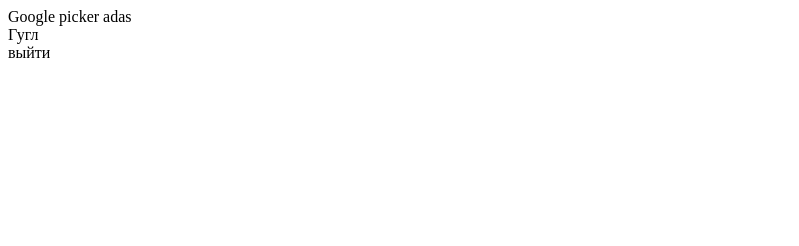
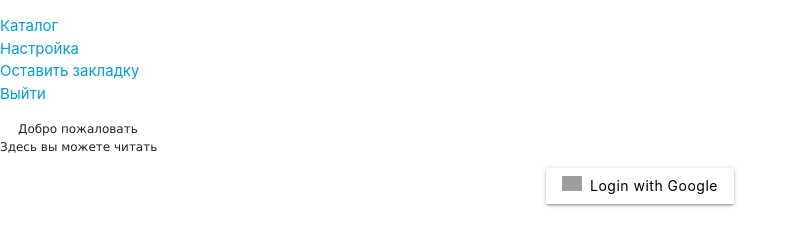
Before and after one commit to stepawka1/reader, a plain HTML site: page index.html in a window 1280 px wide. Shown: the whole page, without its empty margins (0-799 px from the left). Drawn offline with nearby package versions, Linux system fonts and the light colour scheme; grey boxes are pictures that could not be loaded.

Commit message:
Add files via upload

```diff
--- a/index.html
+++ b/index.html
@@ -5,19 +5,63 @@
 	<title>Project</title>
 	<link rel="stylesheet" type="text/css" href="static/styles.css">
 	<script type="text/javascript" src = 'static/script.js'></script>
+	<link rel="stylesheet" href="https://cdnjs.cloudflare.com/ajax/libs/materialize/1.0.0-beta/css/materialize.min.css">
 </head>
 <body>
-	<div id = 'googlePicker'> Google picker adas </div>
-	<div class = 'auth-menu'>
-		<div class = 'social-webs'>
-			<div class = 'google social' id = 'googleDrive'> Гугл </div>
-		</div>
-		<div class = 'singout btn' id = 'googleDriveOff'>
-			выйти
+	<div id="mainmenu">
+	    <ul>
+	        <li><a id = 'googlePicker'>Каталог</a></li>
+	        <li ><a>Настройка</a></li>
+	        <li><a onclick='doStopper()'>Оставить закладку</a></li>
+	        <li><a id = 'googleDriveOff'>Выйти</a></li>
+
+	    </ul>
+	  </div>
+	  <div class="item invisible" id = 'loader'>
+
+				<div class="loader03"></div>
+			</div>
+	<div class = 'main auth' id='main-auth'>
+	 	<div class='auth-back' id = 'auth-menu'>
+			<div class = 'auth-main'>
+				<p>Добро пожаловать
+				<br>Здесь вы можете читать</p>
+				<div class="col s12 m6 offset-m3 center-align google" i>
+				    <a class="oauth-container btn darken-4 white black-text"  style="text-transform:none" id = 'googleDrive'>
+				        <div class="left">
+				            <img width="20px" style="margin-top:7px; margin-right:8px" alt="Google sign-in"
+				                src="https://upload.wikimedia.org/wikipedia/commons/thumb/5/53/Google_%22G%22_Logo.svg/512px-Google_%22G%22_Logo.svg.png" />
+				        </div>
+				        Login with Google
+				    </a>
+				</div>
+			</div>
 		</div>
 	</div>
-	<div class = 'book invivible' id = 'book'> </div>
-	<script>onApiLoad()</script>
+	<div class = 'main' id = 'main'>
+		<!-- <ul class="menu-main">
+		  <li><p>Work</p></li>
+		  <li><p>About</p></li>
+		  <li><p>Blog</p></li>
+		  <li><p onclick='doStopper()'>Сделать закладку</p></li>
+		</ul> -->
+		<!-- <div id = 'googlePicker'> Выбрать книгу </div> -->
+		<div class = 'auth-menu'>
+			<!--<div class = 'social-webs'>
+				<div class = 'google social' id = 'googleDrive'> Гугл </div>
+			</div> -->
+			<!-- <div class = 'singout btn' id = 'googleDriveOff'>
+				выйти
+			</div> -->
+		</div>
+		<div id = 'folder_error' class = 'alert invisible'> u have to add folder with name "books" to your google drive </div>
+		<div class = 'invisible' id = 'folder_error_button'> press here if u hava added folder</div>
+		<div class = 'invisible' id = 'list_of_books'> </div>
+		<ul class="libary invisible" id='libary'>
+			<h1>Ваши книги</h1>
+		</ul>
+		<div  class = 'invisible book-field'> </div>
+	</div>
 	<script type="text/javascript" src ='https://apis.google.com/js/api.js?onload=onApiLoad' ></script>
 </body>
 </html>
```
